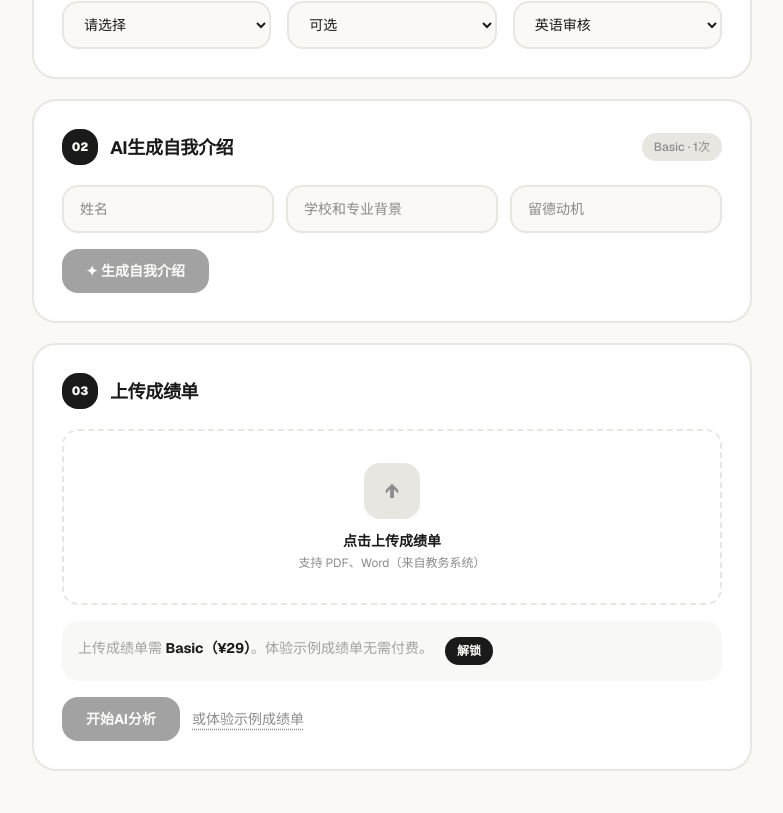
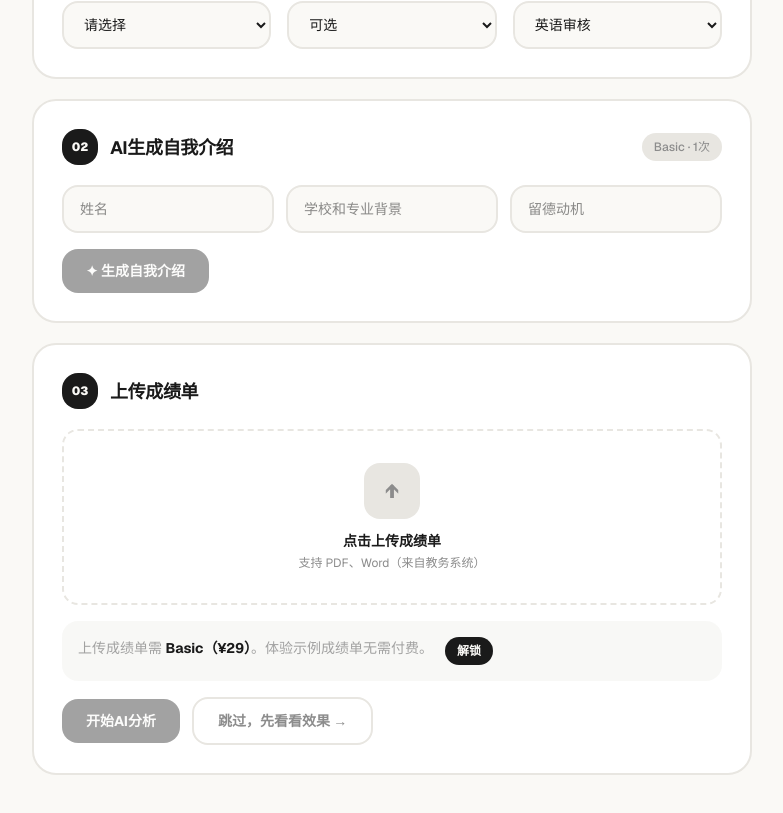
Before and after one commit to Violasaysyes/aps-prep, a Next.js app: page /dashboard in a window 1280 px wide. Shown: the part 408-1221 px from the top of the page, without its empty margins (248-1031 px from the left). Built offline with nearby package versions, Linux system fonts and the light colour scheme.

Commit message:
Make skip button more prominent: 跳过，先看看效果

```diff
--- a/src/app/dashboard/page.tsx
+++ b/src/app/dashboard/page.tsx
@@ -657,9 +657,9 @@ export default function DashboardPage() {
               </button>
               <button
                 onClick={handleLoadSample}
-                className="text-sm text-muted font-medium hover:text-foreground transition underline underline-offset-4 decoration-dotted"
+                className="px-6 py-3 rounded-2xl text-sm font-bold border-2 border-border hover:border-foreground/40 transition text-muted hover:text-foreground active:scale-95"
               >
-                或体验示例成绩单
+                跳过，先看看效果 →
               </button>
             </div>
           </div>
```
